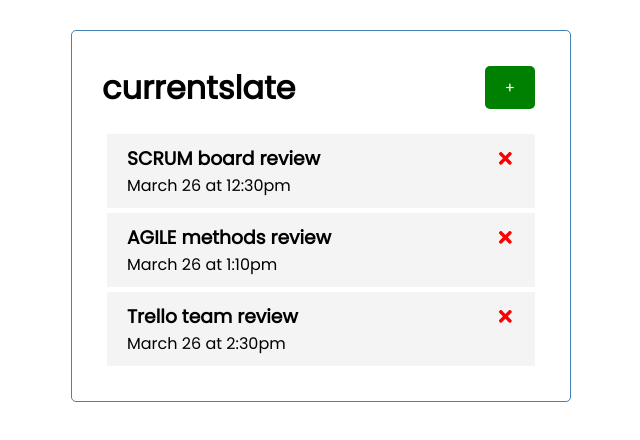
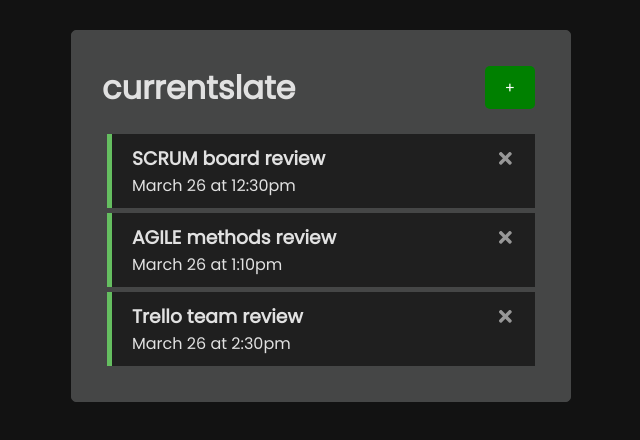
Before and after one commit to Marcus-Johnson/currentslate, a React (Create React App) app: page / in a window 1280 px wide. Shown: the top 440 px of the page, without its empty margins (319-959 px from the left). Built offline with nearby package versions, Linux system fonts and the light colour scheme.

Commit message:
Visual revisions

```diff
--- a/src/components/Task.js
+++ b/src/components/Task.js
@@ -2,10 +2,10 @@ import { FaTimes } from 'react-icons/fa'
 
 const Task = ({ task, onDelete }) => {
     return (
-        <div className='task'>
+        <div className='task reminder'>
             <h3>{task.text} <FaTimes
-                style={{ color:'red',
-                         cursor: 'pointer' }}
+                style={{ color: '#979797',
+                         cursor: 'pointer'}}
                 onClick={() => onDelete(task.id)}
                 />
             </h3>
--- a/src/components/Tasks.js
+++ b/src/components/Tasks.js
@@ -2,12 +2,13 @@ import Task from './Task'
 
 const Tasks = ({ tasks, onDelete }) => {
     return (
-        <>
+        <div className="tasksList">
             {tasks.map((task) => (
-                <Task key='task.id' task={task}
+                <Task key='task.id'
+                task={task}
                 onDelete={onDelete} />
             ))}
-        </>
+        </div>
     )
 }
 
--- a/src/index.css
+++ b/src/index.css
@@ -8,6 +8,8 @@
 
 body {
   font-family: 'Poppins', sans-serif;
+  background-color: #121212;
+  color: #E1E1E1;
 }
 
 .container {
@@ -15,7 +17,8 @@ body {
   margin: 30px auto;
   overflow: auto;
   min-height: 300px;
-  border: 1px solid steelblue;
+  background-color: #454646;
+  border: 1px solid #454646;
   padding: 30px;
   border-radius: 5px;
 }
@@ -29,7 +32,7 @@ body {
 
 .btn {
   display: inline-block;
-  background: #000;
+  background: #292929;
   color: #fff;
   border: none;
   padding: 10px 20px;
@@ -55,14 +58,14 @@ body {
 }
 
 .task {
-  background: #f4f4f4;
+  background: #1F1F1F;
   margin: 5px;
   padding: 10px 20px;
   cursor: pointer;
 }
 
 .task.reminder {
-  border-left: 5px solid green;
+  border-left: 5px solid #65BE60;
 }
 
 .task h3 {
@@ -110,3 +113,7 @@ footer {
   margin-top: 30px;
   text-align: center;
 }
+
+.tasksList {
+  background-color: transparent;
+}
```
